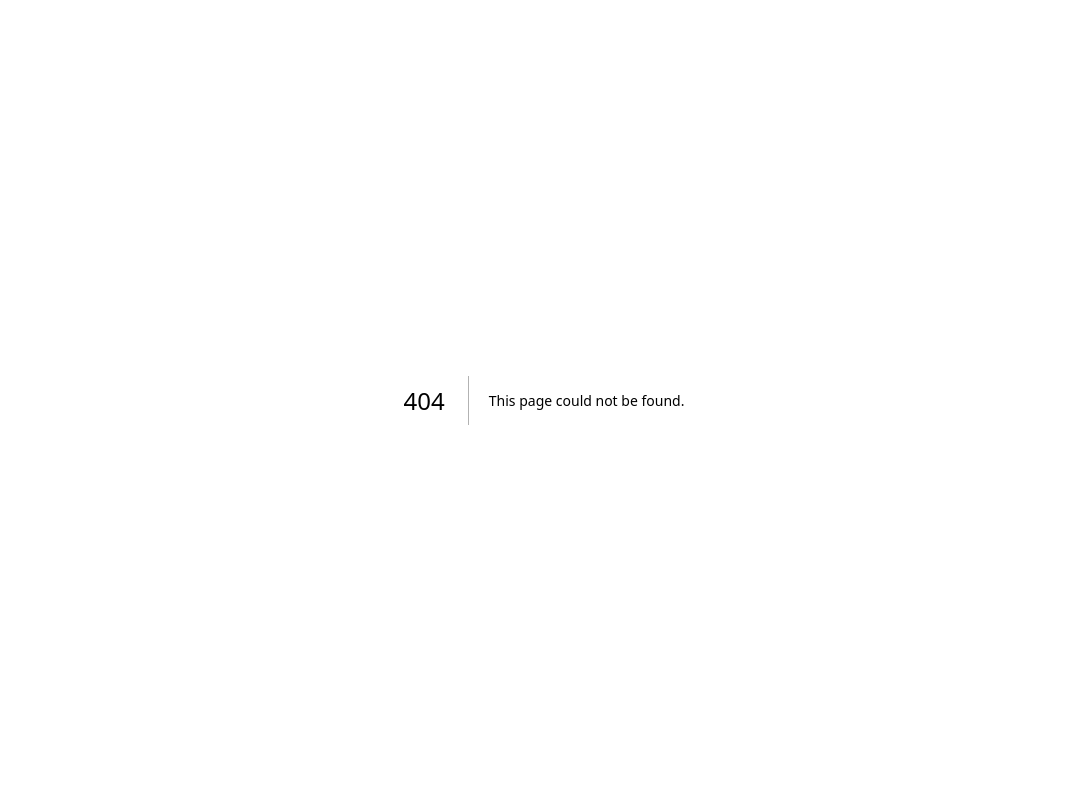
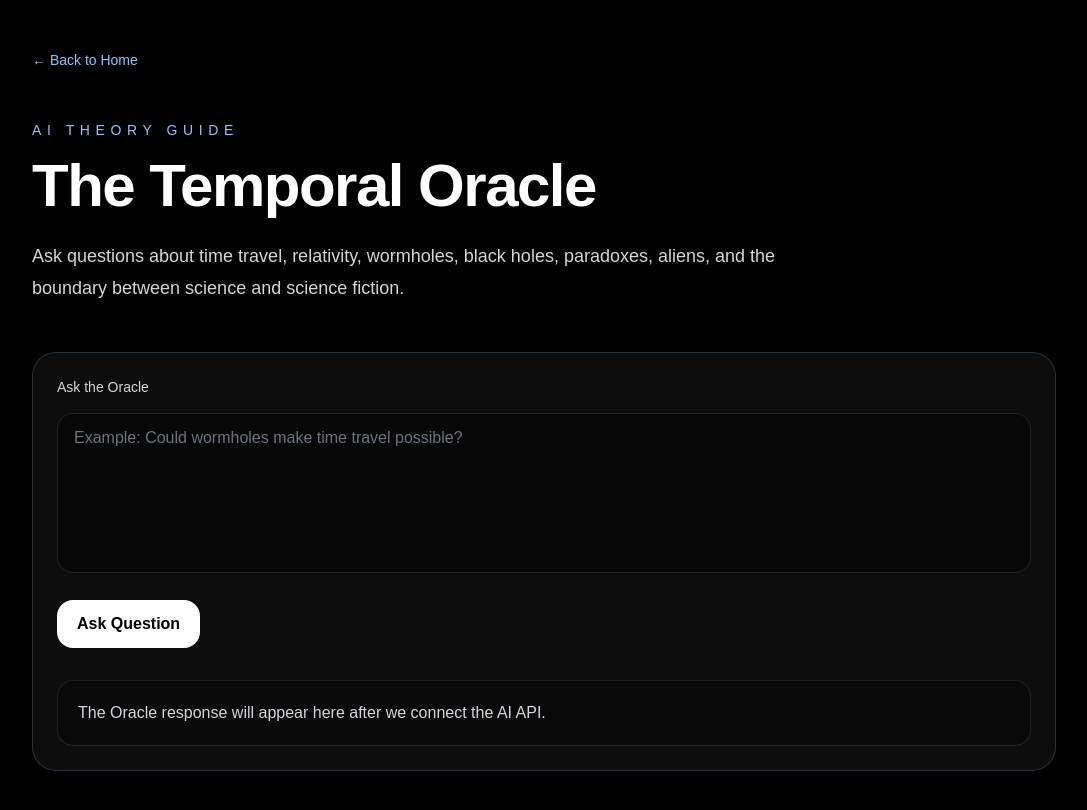
Before and after one commit to anastacia124/time-travel-theory-simulator, a Next.js app: page /oracle in a window 1280 px wide. Before the commit this address had no page. Shown: the top 810 px of the page, without its empty margins (96-1183 px from the left). Built offline with nearby package versions, Linux system fonts and the light colour scheme.

Commit message:
Add oracle page shell

```diff
--- /dev/null
+++ b/app/oracle/page.tsx
@@ -0,0 +1,46 @@
+export default function OraclePage() {
+  return (
+    <main className="min-h-screen bg-black px-6 py-12 text-white">
+      <section className="mx-auto max-w-5xl">
+        <a href="/" className="text-sm text-blue-300 hover:text-blue-200">
+          ← Back to Home
+        </a>
+
+        <div className="mt-12">
+          <p className="mb-4 text-sm uppercase tracking-[0.4em] text-blue-300">
+            AI Theory Guide
+          </p>
+
+          <h1 className="text-4xl font-bold tracking-tight md:text-6xl">
+            The Temporal Oracle
+          </h1>
+
+          <p className="mt-6 max-w-3xl text-lg leading-8 text-gray-300">
+            Ask questions about time travel, relativity, wormholes, black holes,
+            paradoxes, aliens, and the boundary between science and science
+            fiction.
+          </p>
+        </div>
+
+        <div className="mt-12 rounded-3xl border border-blue-300/20 bg-white/5 p-6 shadow-2xl backdrop-blur">
+          <label className="block text-sm font-medium text-gray-300">
+            Ask the Oracle
+          </label>
+
+          <textarea
+            placeholder="Example: Could wormholes make time travel possible?"
+            className="mt-4 min-h-40 w-full resize-none rounded-2xl border border-white/10 bg-black/40 px-4 py-3 text-white outline-none transition placeholder:text-gray-500 focus:border-blue-300"
+          />
+
+          <button className="mt-5 rounded-2xl bg-white px-5 py-3 font-semibold text-black transition hover:bg-blue-200">
+            Ask Question
+          </button>
+
+          <div className="mt-8 rounded-2xl border border-white/10 bg-black/30 p-5 text-gray-300">
+            The Oracle response will appear here after we connect the AI API.
+          </div>
+        </div>
+      </section>
+    </main>
+  );
+}
```
